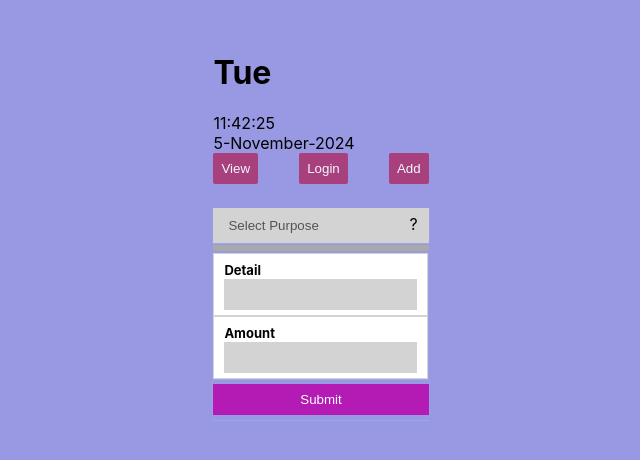
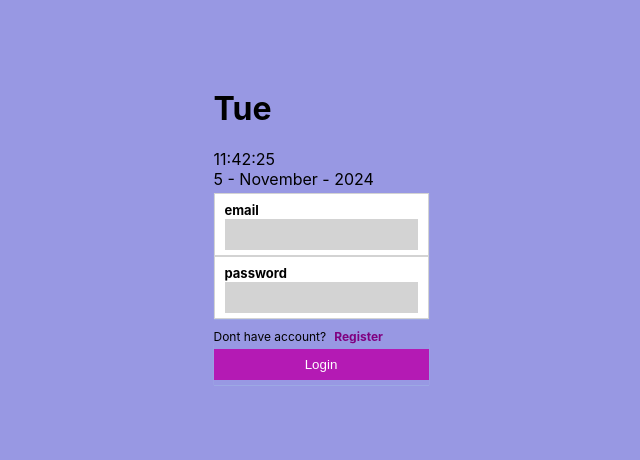
Before and after one commit to Alexcoder/personal, a React (Create React App) app: page / in a window 1280 px wide. Shown: the part 174-634 px from the top of the page, without its empty margins (319-959 px from the left). Built offline with nearby package versions, Linux system fonts and the light colour scheme.

Commit message:
7 november

```diff
--- a/src/App.js
+++ b/src/App.js
@@ -1,3 +1,4 @@
+import { useEffect, useState } from 'react';
 import './App.css';
 import HouseTracker from './component/houseTracker/houseTracker';
 import { Route, Routes, useNavigate } from 'react-router-dom';
@@ -8,6 +9,20 @@ import AllData from "./component/allData/allData";
 
 function App() {
   const navigate = useNavigate();
+  const [user, setUser] = useState("");
+
+  const getStorage = hooks.getItemLocalStorage("user") || ""
+  useEffect(()=>{
+    setUser(getStorage)
+  },[getStorage])
+
+  const ReRouteAuth=(Component)=>{
+    return(
+      <div>
+        {user? <Component/> : <Auth/>}
+      </div>
+    )
+  };
 
 
   return (
@@ -18,17 +33,17 @@ function App() {
      <div>{hooks.formatDate.time}</div>
      <div>{hooks.formatDate.fullDate()}</div>
      <div className='btn-cont'>
-      <button className='btn' onClick={()=> navigate("/allData")}>View</button>
-      <button className='btn' onClick={()=> navigate("/auth")}>Login</button>
-      <button className='btn' onClick={()=> navigate("/")}>Add</button>
+      {user && <button className='btn' onClick={()=> navigate("/allData")}>View</button>}
+      {user && <button className='btn' onClick={()=> {hooks.clearLocalStorage("user") ; navigate("/auth")}}>Logout</button>}
+      {user && <button className='btn' onClick={()=> navigate("/")}>Add</button>}
      </div>
 
 
      <Routes>
-       <Route path="/" element={ <Request/>}/>
-       <Route path="/auth" element={ <Auth/>}/>
-       <Route path="/budget"  element={ <HouseTracker/>}/>
-       <Route path="/allData"  element={ <AllData/>}/>
+       <Route path="/" element={ ReRouteAuth(Request)}/>
+       <Route path="/auth" element={ !user && <Auth/>}/>
+       <Route path="/budget"  element={ ReRouteAuth(HouseTracker)}/>
+       <Route path="/allData"  element={ ReRouteAuth(AllData)}/>
      </Routes>
 
 
--- a/src/component/allData/allData.jsx
+++ b/src/component/allData/allData.jsx
@@ -76,6 +76,7 @@ function budgetColor(status){
                     <div key={budget?._id} className="budget" style={{backgroundColor: budgetColor(budget.amount[0].status)}}>
                         <div className="budgetItem" style={{fontSize:"18px"}}>{budget.purpose}</div>
                         <div className="budgetItem" style={{fontSize:"14px"}}>{budget.detail}</div>
+                        <div className="budgetItem" style={{fontSize:"14px"}}>{budget.creator}</div>
                         <div className="budgetItem">NGN {hooks.formatNumber(budget.amount[0].required)}</div>
                         <div className="budgetItem" style={{fontSize:"12px"}}>{budget.amount[0].date}</div>
                         {/* <div className="budgetItem">{budget.amount[0].status}</div> */}
@@ -83,9 +84,6 @@ function budgetColor(status){
                     </div>
                 ))}
                 </section>
-                {/* <button
-                onClick={()=> deleteItem(item?._id)}
-                 className="item">delete</button> */}
             </div>
         ))}
     </div>
--- a/src/component/request/request.jsx
+++ b/src/component/request/request.jsx
@@ -1,4 +1,4 @@
-import { useState, } from 'react'
+import { useState, useEffect } from 'react'
 import AddExpense from './sub/addExpense'
 import ShowTracker from './sub/showTracker';
 // import { useDispatch } from 'react-redux'
@@ -9,10 +9,19 @@ import { useNavigate } from 'react-router-dom';
 function Request (){
     // const dispatch = useDispatch()
     const navigate = useNavigate()
+    const [user, setUser]= useState("")
+
+    const userInLocalStorage = Hooks.getItemLocalStorage("user");
+    useEffect(()=>{
+      setUser(userInLocalStorage)
+     },[userInLocalStorage])
 
 
     const initialState={
-        purpose: "Select Purpose",
+        creator: user?._id,
+        firstName: user?.firstName,
+        lastName : user?.lastName,
+        purpose: "Select",
         detail:"",
         amountRequired: "",
         month: Hooks.formatDate.month ,
--- a/src/component/request/sub/addExpense.jsx
+++ b/src/component/request/sub/addExpense.jsx
@@ -7,7 +7,7 @@ const AddExpense = ({request, setRequest, formData, handleChange, handleClick})
   return (
     <div>
         <Select
-           data={["Clothing", "Shoe", "Groceries","Transport", "Food", "HealthCare"]}
+           data={["Clothing", "Shoe", "Groceries","Transport", "Food", "HealthCare", "Miscellaneous"]}
            name={"purpose"}
            value={request.purpose}
            placeholder={request.purpose}
--- a/src/hooks/hooks.jsx
+++ b/src/hooks/hooks.jsx
@@ -32,13 +32,13 @@ export const monthFormat ={
     year    : new Date().toString().slice(11,15),
     time    : new Date().toString().slice(15,24),
     fullDate(){
-      return `${this.date}-${this.month}-${this.year}`
+      return `${this.date} - ${this.month} - ${this.year}`
   }
 };
 
 export const getItemLocalStorage =(key, value)=> JSON.parse(localStorage.getItem(key, value));
 export const setItemLocalStorage =(key, value)=> localStorage.setItem(key, JSON.stringify(value))
-export const clearLocalStorage =(key)=> localStorage.setItem(key)
+export const clearLocalStorage =(key)=> localStorage.clear(key)
 
 export function formatNumber(number) {
   return new Intl.NumberFormat('en-US').format(number);
--- a/src/reusableComponent/select/index.jsx
+++ b/src/reusableComponent/select/index.jsx
@@ -20,9 +20,9 @@ function Select({title, name, value,placeholder,onChange, onClick, data}){
            onChange={onChange}
            disabled={activeInput}
            />
-        <div style={{cursor:"pointer"}}
+        <div style={{cursor:"pointer", fontWeigth:"700",color:"darkred", }}
              className="select_btn"
-             onClick={()=> setDisplay(prev=> !prev)}>?</div>
+             onClick={()=> setDisplay(prev=> !prev)}>+</div>
         </div>
         {
         <div style={{padding:"2px 0px",maxHeight:"90px", overflow:"auto"}}>
```
